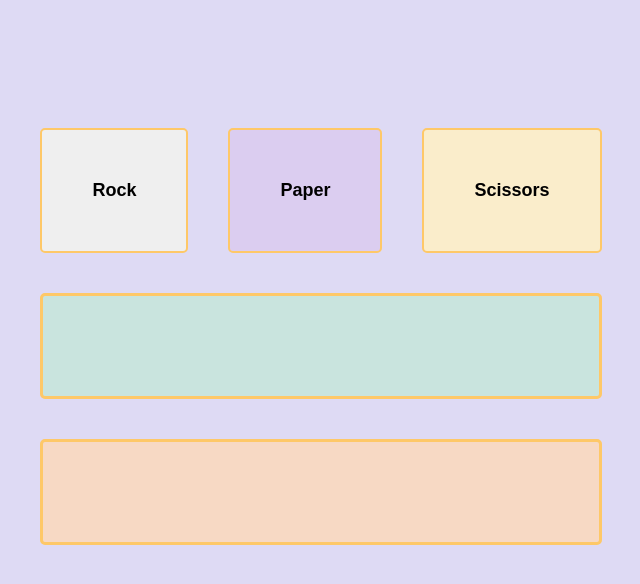
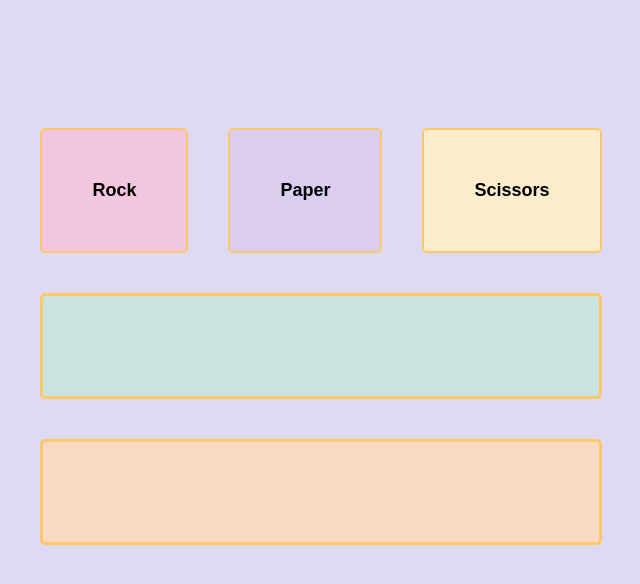
Before and after one commit to Gaviobm1/rockPaperScissors, a plain HTML site: page index.html in a window 1280 px wide. Shown: the whole page, without its empty margins (319-959 px from the left). Drawn offline with Linux system fonts and the light colour scheme.

Commit message:
Change the titel in html

```diff
--- a/index.html
+++ b/index.html
@@ -5,7 +5,7 @@
     <meta name="viewport" content="width=device-width, initial-scale=1.0">
     <link rel="stylesheet" type="text/css" href="styles.css"/>
     <script src="rockPaperScissors.js" defer></script>
-    <title>Document</title>
+    <title>Rocks and Papers and Scissors</title>
 </head>
 <body>
     <div id="container"></div>
--- a/rockPaperScissors.js
+++ b/rockPaperScissors.js
@@ -4,7 +4,7 @@ buttons.classList.add('buttons')
 
 const button1 = document.createElement('button');
 button1.classList.add("btn");
-button1.style.backgroundColor = 'F2C6DE';
+button1.style.backgroundColor = '#F2C6DE';
 button1.textContent = 'Rock'
 
 const button2 = document.createElement('button');
```
